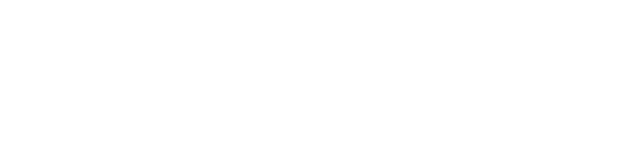
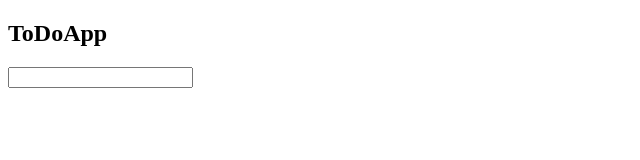
Before and after one commit to k4ruy/ToDoApp, a plain HTML site: page index.html in a window 1280 px wide. Shown: the whole page, without its empty margins (0-640 px from the left). Drawn offline with Linux system fonts and the light colour scheme.

Commit message:
Add ToDoApp section with input field to index.html

```diff
--- a/index.html
+++ b/index.html
@@ -8,6 +8,13 @@
 </head>
 
 <body>
+    <section>
+        <div>
+            <H2>ToDoApp </H2>
+            <input type="text">
+        </div>
+    </section>
+
 
 </body>
 
```
